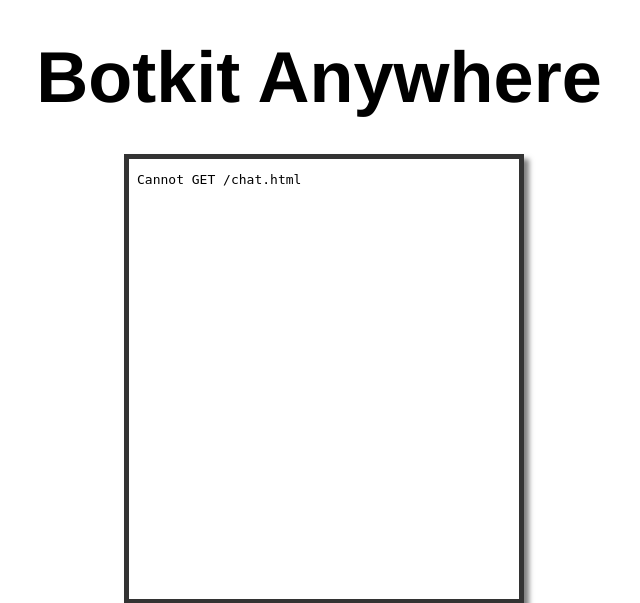
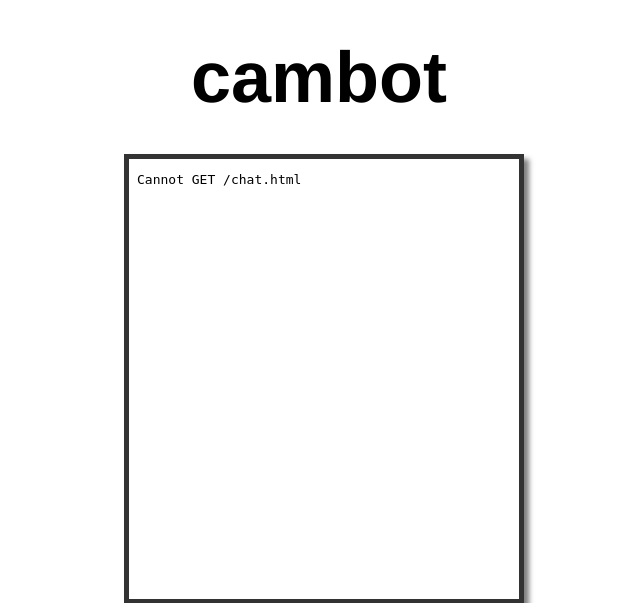
Before and after one commit to catalinAioanei/botkitWebapp, a Node project: template views/index.hbs in a window 1280 px wide. Shown: the top 603 px of the page, without its empty margins (321-961 px from the left). Run offline with Node 20 templates, Linux system fonts and the light colour scheme; the template is opened without the code that fills it, so the values that code supplies are empty; some libraries are stand-ins or nearby versions.

Commit message:
changed header

```diff
--- a/views/partials/head.hbs
+++ b/views/partials/head.hbs
@@ -1,5 +1,5 @@
 <head>
-    <title>Botkit Starter Kit</title>
+    <title>Cambot</title>
     <link rel="stylesheet" href="/css/styles.css" />
     <script>
         function clipboard(element) {
--- a/views/partials/header.hbs
+++ b/views/partials/header.hbs
@@ -1,5 +1,5 @@
 <header id="header">
   <div class="wrapper hero">
-      <h1>Botkit Anywhere</h1>
+      <h1>cambot</h1>
   </div>
 </header>
```
